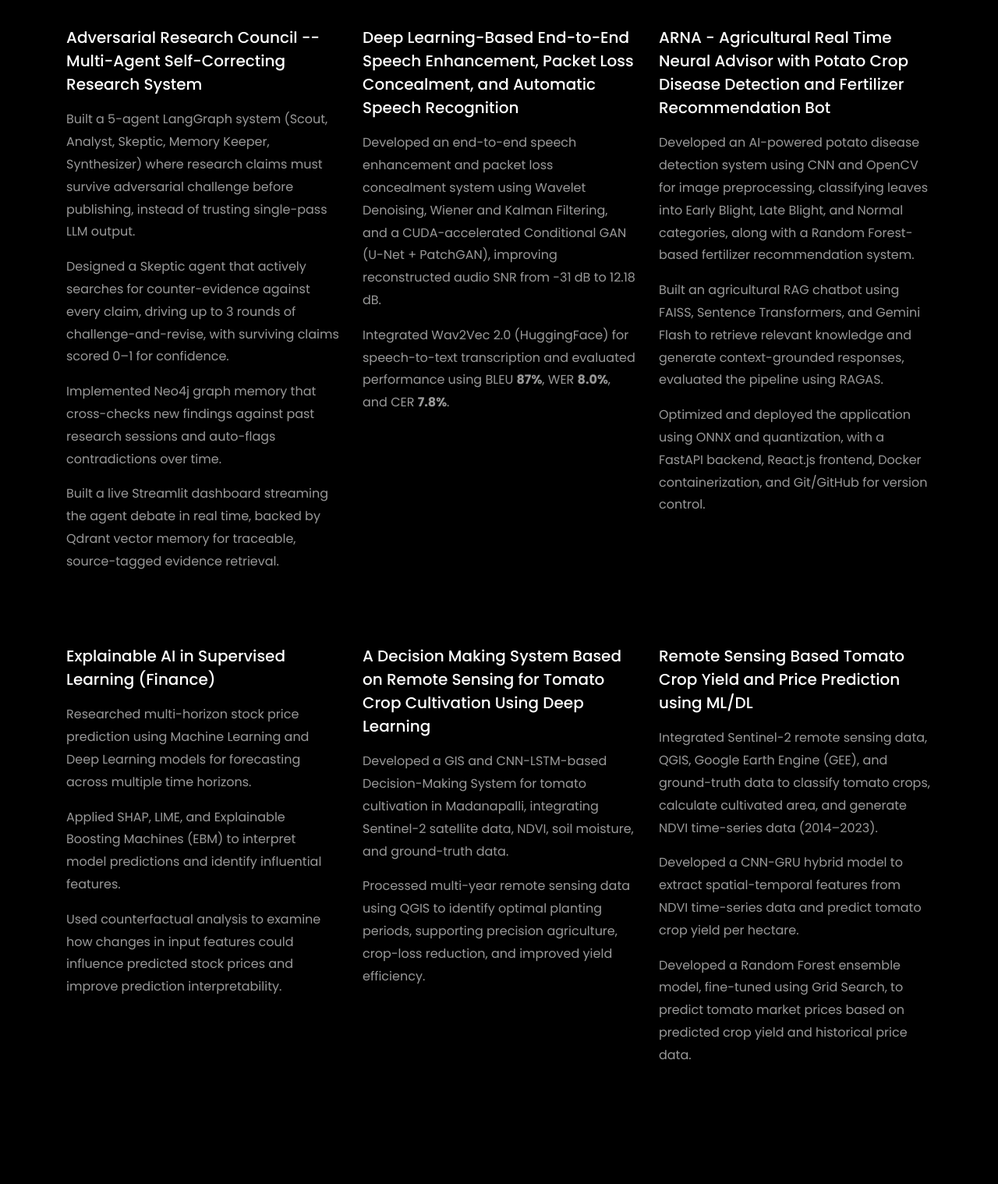
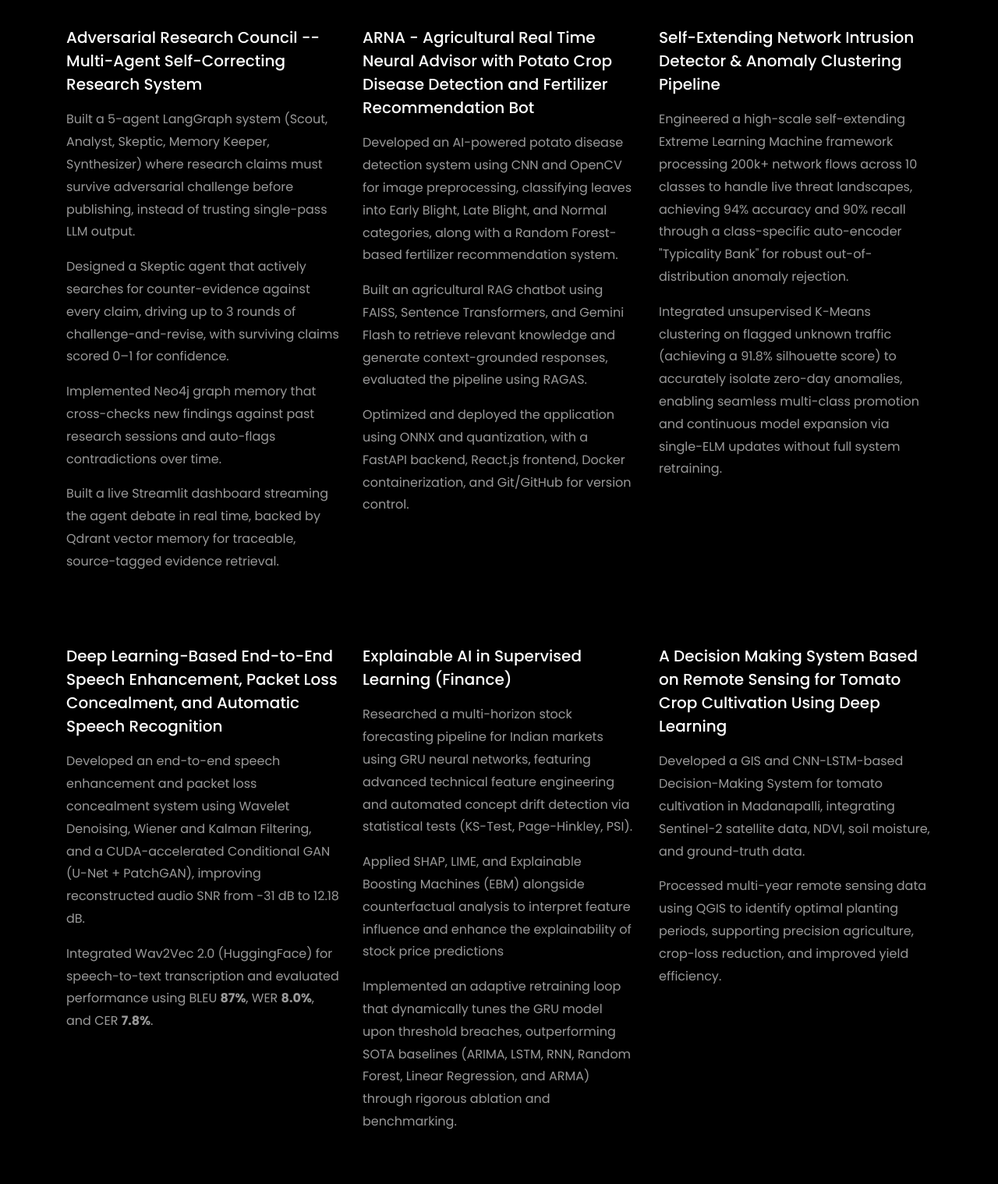
Before and after one commit to Rohith-Kumar-RK/Portfolio, a plain HTML site: page index.html in a window 1280 px wide. Shown: the part 3640-5158 px from the top of the page at 78% size. Drawn offline with Linux system fonts and the light colour scheme; files whose address does not match are found by name.

Commit message:
ELM project added

```diff
--- a/index.html
+++ b/index.html
@@ -510,7 +510,7 @@
 				<div class="col-md-6 text-center ftco-animate">
 					<!-- <p><a href="https://drive.google.com/file/d/1LzYqj-TgzHcFPqq9bgh0_xVZABXnTm3-/view?usp=sharing"
 							class="btn btn-primary py-4 px-5">Download CV</a></p> -->
-					<p><a href="https://drive.google.com/file/d/1aoQQ81jkwhiWlvBO8WLN_wbJdmbBnUqQ/view?usp=sharing"
+					<p><a href="https://drive.google.com/file/d/1TSg3mK7UtB1nwrpk2Tyjb6fCfQ9HvsIH/view?usp=sharing"
 							class="btn btn-primary py-4 px-5">Download CV</a></p>
 				</div>
 			</div>
@@ -552,21 +552,6 @@
 				<div class="col-md-4 d-flex ftco-animate">
 					<div class="blog-entry w-100">
 						<div class="text mt-3 d-block">
-							<h3 class="heading"> Deep Learning-Based End-to-End Speech Enhancement, Packet Loss
-								Concealment, and Automatic Speech Recognition </h3>
-							<p> Developed an end-to-end speech enhancement and packet loss concealment system using
-								Wavelet Denoising, Wiener and Kalman Filtering, and a CUDA-accelerated Conditional GAN
-								(U-Net + PatchGAN), improving reconstructed audio SNR from -31 dB to 12.18 dB. </p>
-							<p> Integrated Wav2Vec 2.0 (HuggingFace) for speech-to-text transcription and evaluated
-								performance using BLEU <strong>87%</strong>, WER <strong>8.0%</strong>, and CER
-								<strong>7.8%</strong>.
-							</p>
-						</div>
-					</div>
-				</div> <!-- Project 3 -->
-				<div class="col-md-4 d-flex ftco-animate">
-					<div class="blog-entry w-100">
-						<div class="text mt-3 d-block">
 							<h3 class="heading"> ARNA - Agricultural Real Time Neural Advisor with Potato Crop Disease
 								Detection and Fertilizer Recommendation Bot </h3>
 							<p> Developed an AI-powered potato disease detection system using CNN and OpenCV for image
@@ -580,17 +565,47 @@
 							</p>
 						</div>
 					</div>
-				</div> <!-- Project 4 -->
+				</div> <!-- Project 3 -->
+				<div class="col-md-4 d-flex ftco-animate">
+					<div class="blog-entry w-100">
+						<div class="text mt-3 d-block">
+							<h3 class="heading"> Self-Extending Network Intrusion Detector & Anomaly Clustering Pipeline</h3>
+							<p> Engineered a high-scale self-extending Extreme Learning Machine framework processing 200k+
+								 network flows across 10 classes to handle live threat landscapes,
+								achieving 94% accuracy and 90% recall through a class-specific auto-encoder "Typicality Bank"
+								 for robust out-of-distribution anomaly rejection. </p>
+							<p> Integrated unsupervised K-Means clustering on flagged unknown traffic (achieving a 91.8% silhouette score) to accurately isolate zero-day anomalies,
+								enabling seamless multi-class promotion and continuous model expansion via single-ELM updates without full system retraining. </p>
+
+						</div>
+					</div>
+				</div>
+
+				<div class="col-md-4 d-flex ftco-animate">
+					<div class="blog-entry w-100">
+						<div class="text mt-3 d-block">
+							<h3 class="heading"> Deep Learning-Based End-to-End Speech Enhancement, Packet Loss
+								Concealment, and Automatic Speech Recognition </h3>
+							<p> Developed an end-to-end speech enhancement and packet loss concealment system using
+								Wavelet Denoising, Wiener and Kalman Filtering, and a CUDA-accelerated Conditional GAN
+								(U-Net + PatchGAN), improving reconstructed audio SNR from -31 dB to 12.18 dB. </p>
+							<p> Integrated Wav2Vec 2.0 (HuggingFace) for speech-to-text transcription and evaluated
+								performance using BLEU <strong>87%</strong>, WER <strong>8.0%</strong>, and CER
+								<strong>7.8%</strong>.
+							</p>
+						</div>
+					</div>
+				</div>
+				 <!-- Project 4 -->
 				<div class="col-md-4 d-flex ftco-animate">
 					<div class="blog-entry w-100">
 						<div class="text mt-3 d-block">
 							<h3 class="heading"> Explainable AI in Supervised Learning (Finance) </h3>
-							<p> Researched multi-horizon stock price prediction using Machine Learning and Deep Learning
-								models for forecasting across multiple time horizons. </p>
-							<p> Applied SHAP, LIME, and Explainable Boosting Machines (EBM) to interpret model
-								predictions and identify influential features. </p>
-							<p> Used counterfactual analysis to examine how changes in input features could influence
-								predicted stock prices and improve prediction interpretability. </p>
+							<p> Researched a multi-horizon stock forecasting pipeline for Indian markets using GRU neural networks, featuring advanced technical feature engineering
+								and automated concept drift detection via statistical tests (KS-Test, Page-Hinkley, PSI). </p>
+							<p> Applied SHAP, LIME, and Explainable Boosting Machines (EBM) alongside counterfactual analysis to interpret feature influence and enhance the explainability of stock price predictions </p>
+
+							<p>Implemented an adaptive retraining loop that dynamically tunes the GRU model upon threshold breaches, outperforming SOTA baselines (ARIMA, LSTM, RNN, Random Forest, Linear Regression, and ARMA) through rigorous ablation and benchmarking.</p>
 						</div>
 					</div>
 				</div> <!-- Project 5 -->
@@ -784,7 +799,7 @@
 							</div>
 							<h3 class="mb-4">Download Resume</h3>
 							<p><a
-									href="https://drive.google.com/file/d/1aoQQ81jkwhiWlvBO8WLN_wbJdmbBnUqQ/view?usp=sharing">My_Resume_Link</a>
+									href="https://drive.google.com/file/d/1TSg3mK7UtB1nwrpk2Tyjb6fCfQ9HvsIH/view?usp=sharing">My_Resume_Link</a>
 							</p>
 						</div>
 					</div>
```
